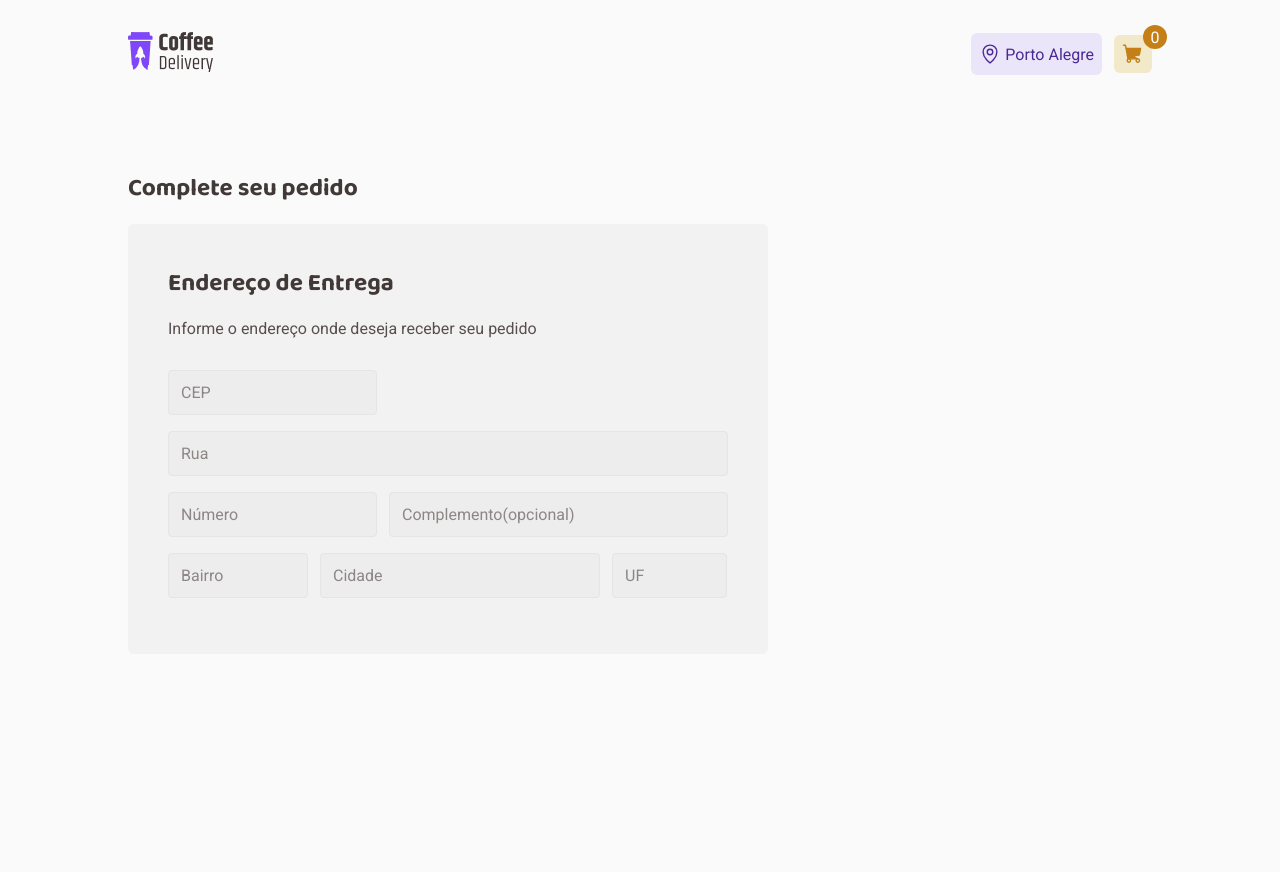
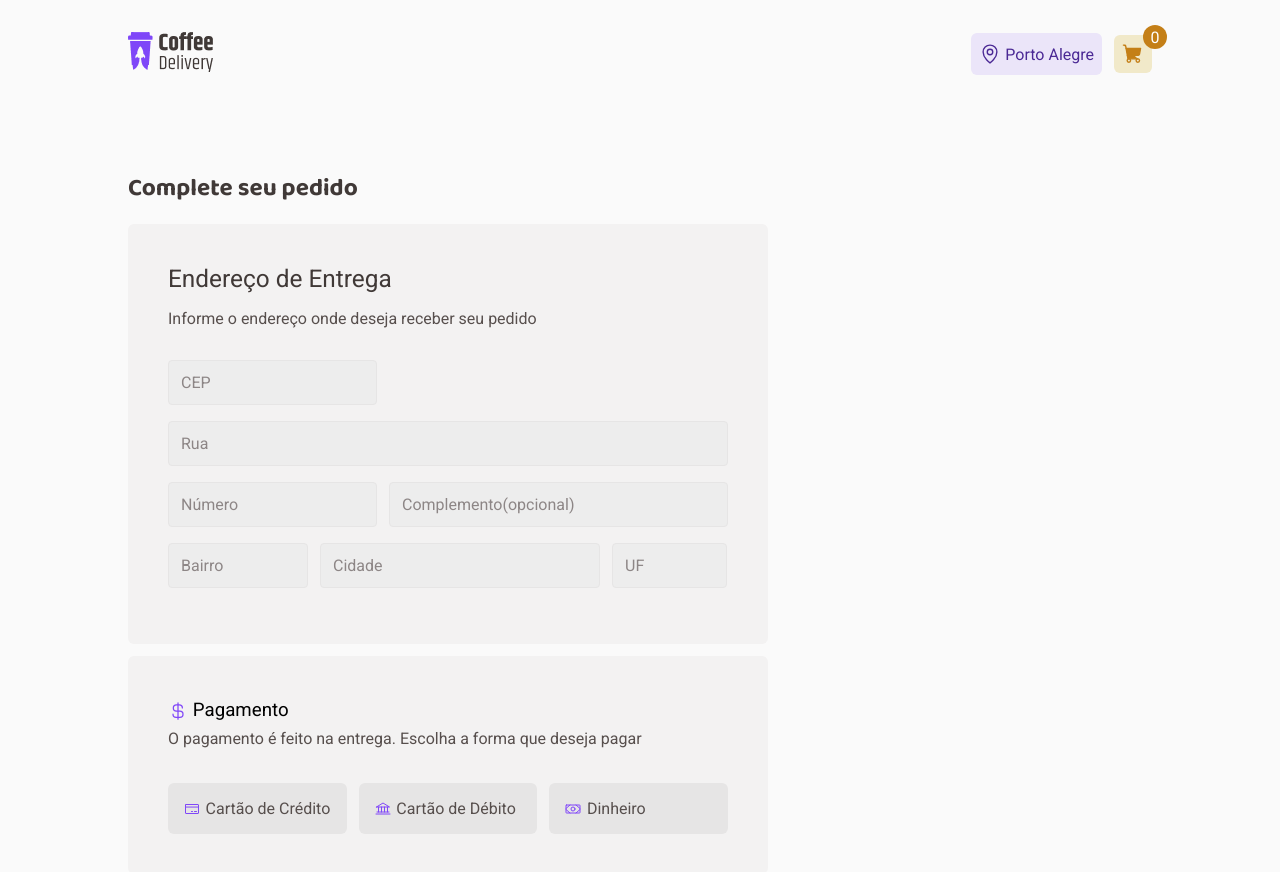
Before and after one commit to ArthurMadureira/coffee-delivery, a React (Vite) app: page /checkout in a window 1280 px wide. Shown: the top 872 px of the page. Before the commit the page ends 814 px from the top, so only its background shows below. Built offline with nearby package versions, Linux system fonts and the light colour scheme.

Commit message:
Payment component has been added

```diff
--- a/src/pages/Checkout/components/FormOrder/Form/index.tsx
+++ b/src/pages/Checkout/components/FormOrder/Form/index.tsx
@@ -12,14 +12,14 @@ export function Form() {
       </InputContainer>
 
       <InputContainer className="grid-1">
-        <input type="text" placeholder="Número" required />
+        <input type="number" placeholder="Número" required />
         <input type="text" placeholder="Complemento(opcional)" />
       </InputContainer>
 
       <InputContainer className="place-infos">
         <input type="text" placeholder="Bairro" required />
         <input type="text" placeholder="Cidade" required />
-        <input type="text" placeholder="UF" required />
+        <input type="text" placeholder="UF" maxLength={2} required />
       </InputContainer>
     </form>
   )
--- a/src/pages/Checkout/components/FormOrder/Form/style.ts
+++ b/src/pages/Checkout/components/FormOrder/Form/style.ts
@@ -6,6 +6,10 @@ export const InputContainer = styled.div`
   gap: 0.75rem;
 
   margin-bottom: 1rem;
+
+  input:focus {
+    outline: 1px solid ${(props) => props.theme['yellow-700']};
+  }
 
   &.street input {
     width: 100%;
--- a/src/pages/Checkout/components/FormOrder/styles.ts
+++ b/src/pages/Checkout/components/FormOrder/styles.ts
@@ -10,6 +10,11 @@ export const FormContainer = styled.div`
   header {
     margin-bottom: 2rem;
 
+    h2 {
+      font-family: 'Roboto', sans-serif;
+      font-weight: 400;
+    }
+
     p {
       color: ${(props) => props.theme['gray-700']};
     }
--- /dev/null
+++ b/src/pages/Checkout/components/Payment/index.tsx
@@ -0,0 +1,35 @@
+import { Bank, CreditCard, CurrencyDollar, Money } from 'phosphor-react'
+import {
+  CheckoutContainer,
+  PaymentTypeButton,
+  PaymentTypeContainer,
+} from './styles'
+
+export function Payment() {
+  return (
+    <CheckoutContainer>
+      <header>
+        <h3>
+          <CurrencyDollar size={20} color="#8047f8" />
+          Pagamento
+        </h3>
+        <p>O pagamento é feito na entrega. Escolha a forma que deseja pagar</p>
+      </header>
+
+      <PaymentTypeContainer>
+        <PaymentTypeButton type="button">
+          <CreditCard size={16} color="#8047f8" />
+          Cartão de Crédito
+        </PaymentTypeButton>
+        <PaymentTypeButton>
+          <Bank size={16} color="#8047f8" />
+          Cartão de Débito
+        </PaymentTypeButton>
+        <PaymentTypeButton>
+          <Money size={16} color="#8047f8" />
+          Dinheiro
+        </PaymentTypeButton>
+      </PaymentTypeContainer>
+    </CheckoutContainer>
+  )
+}
--- /dev/null
+++ b/src/pages/Checkout/components/Payment/styles.ts
@@ -0,0 +1,63 @@
+import styled from 'styled-components'
+
+export const CheckoutContainer = styled.div`
+  width: 100%;
+  padding: 2.5rem;
+  border-radius: 6px;
+
+  background: ${(props) => props.theme['gray-100']};
+
+  header {
+    margin-bottom: 2rem;
+
+    h3 {
+      display: flex;
+      align-items: center;
+      gap: 0.3rem;
+      font-weight: 400;
+      line-height: 160%;
+    }
+
+    p {
+      color: ${(props) => props.theme['gray-700']};
+      line-height: 160%;
+    }
+  }
+`
+
+export const PaymentTypeContainer = styled.div`
+  display: flex;
+  align-items: center;
+  justify-content: space-between;
+  gap: 0.75rem;
+`
+
+export const PaymentTypeButton = styled.button`
+  width: 100%;
+  padding: 1rem;
+
+  display: flex;
+  align-items: center;
+  gap: 0.35rem;
+
+  background: ${(props) => props.theme['gray-300']};
+  color: ${(props) => props.theme['gray-700']};
+
+  border: 0;
+  border-radius: 6px;
+  transition: background 0.2s;
+
+  cursor: pointer;
+
+  &:hover {
+    background: ${(props) => props.theme['gray-400']};
+  }
+
+  &.selected {
+    color: red;
+  }
+
+  svg path {
+    fill: ${(props) => props.theme['purple-500']};
+  }
+`
--- a/src/pages/Checkout/index.tsx
+++ b/src/pages/Checkout/index.tsx
@@ -1,13 +1,14 @@
 import { FormOrder } from './components/FormOrder'
+import { Payment } from './components/Payment'
 import { CheckoutContainer, CompleteOrder } from './styles'
 
 export function Checkout() {
   return (
     <CheckoutContainer>
+      <h2>Complete seu pedido</h2>
       <CompleteOrder>
-        <h2>Complete seu pedido</h2>
-
         <FormOrder />
+        <Payment />
       </CompleteOrder>
     </CheckoutContainer>
   )
--- a/src/pages/Checkout/styles.ts
+++ b/src/pages/Checkout/styles.ts
@@ -1,6 +1,7 @@
 import styled from 'styled-components'
 
-export const CompleteOrder = styled.div`
+export const CheckoutContainer = styled.div`
+  width: 640px;
   h2 {
     font-family: 'Baloo 2';
     font-size: 1.525rem;
@@ -10,8 +11,10 @@ export const CompleteOrder = styled.div`
   }
 `
 
-export const CheckoutContainer = styled.div`
-  width: 640px;
+export const CompleteOrder = styled.div`
+  display: flex;
+  flex-direction: column;
+  gap: 0.75rem;
 `
 
 export const AddressContainer = styled.div`
```
